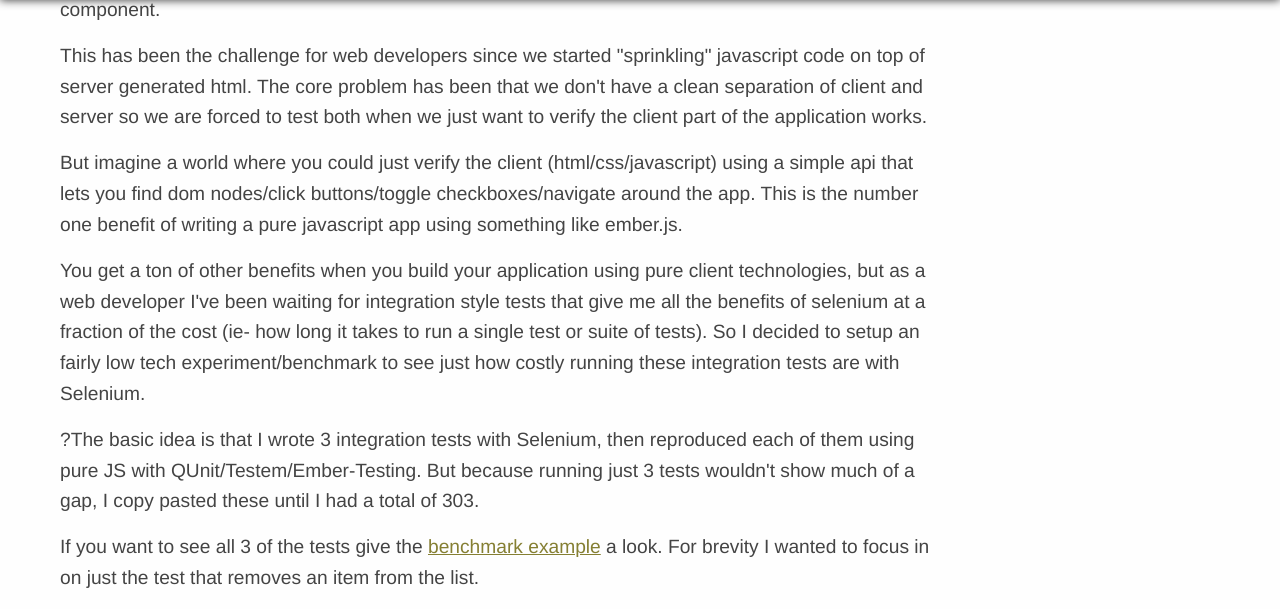
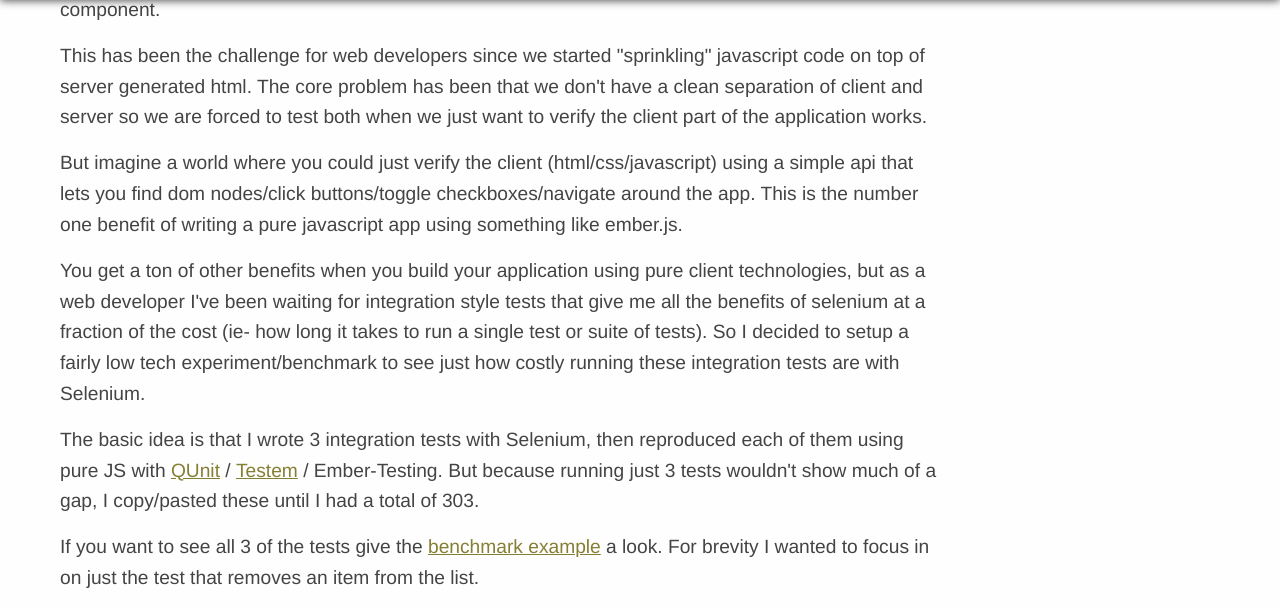
Before and after one commit to toranb/toranb.github.io, a Jekyll site: the page built from _posts/2014-04-27-The-number-one-reason-to-build-a-javascript-application-fast-feedback.html, in a window 1280 px wide and 1400 px high, scrolled down 574 px. Shown: the top 609 px of the window. Built offline with Jekyll 4.4.1, drawn with Linux system fonts in a browser that asks for light colours; Markdown is read by kramdown in place of the engine named in the settings; some of the changed text lies outside the part shown; grey boxes are pictures that could not be loaded.

Commit message:
updated post

```diff
--- a/_posts/2014-04-27-The-number-one-reason-to-build-a-javascript-application-fast-feedback.html
+++ b/_posts/2014-04-27-The-number-one-reason-to-build-a-javascript-application-fast-feedback.html
@@ -7,7 +7,7 @@
 
 <p>The older I get, the closer I want my tests to mirror the interactions my customers have day-to-day in the browser. This doesn't mean I quit unit testing, but generally when I work through a bug or feature I try to simulate it end-to-end with the browser as much as possible.</p>
 
-<p>And because web applications today are so complex this often requires something like Selenium. I've found these tests are the best way to reproduce a production bug in my web apps because they exercise both the server generated html and the dynamic javascript on the page.</p>
+<p>And because web applications today are so complex this often requires something like <a href="http://docs.seleniumhq.org/">Selenium</a>. I've found these tests are the best way to reproduce a production bug in my web apps because they exercise both the server generated html and the dynamic javascript on the page.</p>
 
 <p>The biggest problem with writing Selenium tests is that they take a long time to run. And if your team builds up a suite of 300+ Selenium tests you are in for a world of hurt (ie- slow feedback).</p>
 
@@ -17,9 +17,9 @@
 
 <p>But imagine a world where you could just verify the client (html/css/javascript) using a simple api that lets you find dom nodes/click buttons/toggle checkboxes/navigate around the app. This is the number one benefit of writing a pure javascript app using something like ember.js.</p>
 
-<p>You get a ton of other benefits when you build your application using pure client technologies, but as a web developer I've been waiting for integration style tests that give me all the benefits of selenium at a fraction of the cost (ie- how long it takes to run a single test or suite of tests). So I decided to setup an fairly low tech experiment/benchmark to see just how costly running these integration tests are with Selenium.</p>
+<p>You get a ton of other benefits when you build your application using pure client technologies, but as a web developer I've been waiting for integration style tests that give me all the benefits of selenium at a fraction of the cost (ie- how long it takes to run a single test or suite of tests). So I decided to setup a fairly low tech experiment/benchmark to see just how costly running these integration tests are with Selenium.</p>
 
-<p>?The basic idea is that I wrote 3 integration tests with Selenium, then reproduced each of them using pure JS with QUnit/Testem/Ember-Testing. But because running just 3 tests wouldn't show much of a gap, I copy pasted these until I had a total of 303.</p>
+<p>The basic idea is that I wrote 3 integration tests with Selenium, then reproduced each of them using pure JS with <a href="https://qunitjs.com/">QUnit</a> / <a href="https://github.com/airportyh/testem">Testem</a> / Ember-Testing. But because running just 3 tests wouldn't show much of a gap, I copy/pasted these until I had a total of 303.</p>
 
 <p>If you want to see all 3 of the tests give the <a href="https://github.com/toranb/js-testing-benchmark-vs-selenium">benchmark example</a> a look. For brevity I wanted to focus in on just the test that removes an item from the list.</p>
 
@@ -29,12 +29,12 @@
 
 <div data-gist=11353571><script src='https://gist.github.com/toranb/11353571.js'></script></div>
 
-<p>The non scientific results showed that running 303 of these integration tests w/ Selenium took 1629 seconds. Compare this to the javascript version where we ran 306 tests in only 30 seconds. So although Selenium works, it's not the best economic model for teams that strive for a high level of test coverage.</p>
+<p>The non scientific results showed that running 303 of these integration tests w/ Selenium took 1629 seconds. Compare this to the javascript version where running 306 tests only took 30 seconds. So although Selenium works, it's not the best economic model for teams that strive for a high level of test coverage.</p>
 
-<p>I didn't want to inline the animated gifs I cut from each benchmark video I took, but if you want to download them it's worth a quick watch. Also keep in mind you can pull down the app and run the entire suite of tests (just set aside 27+ minutes of your time for the Selenium run if you do so)</p>
+<p>I didn't want to inline the animated gifs I cut from each benchmark video because of the size, but if you want to download them it's worth a quick watch. Also keep in mind you can pull down the app and run the entire suite of tests yourself (just set aside 27+ minutes of your time for the Selenium run if you do so)</p>
 
 <p>Here is the animated gif for the full Selenium run showing it took 27+ minutes to run 303 tests <a href="https://dl.dropboxusercontent.com/u/716525/content/images/2014/SeleniumGif.gif">Selenium</a></p>
 
 <p>And finally, the animated gif for the full testem run showing it took 30 seconds to run 306 tests <a href="https://dl.dropboxusercontent.com/u/716525/content/images/2014/TestemGif.gif">Testem</a></p>
 
-<p>Keep in mind this was not the most scientific test possible, but I think it does show the cost of feedback today if you are building a web app that includes both server generated html and javascript.</p>
+<p>Keep in mind this was not the most scientific test possible, but I think it does show the cost of feedback today is high for developers building traditional web applications where both server generated html and javascript are mixed together.</p>
```
